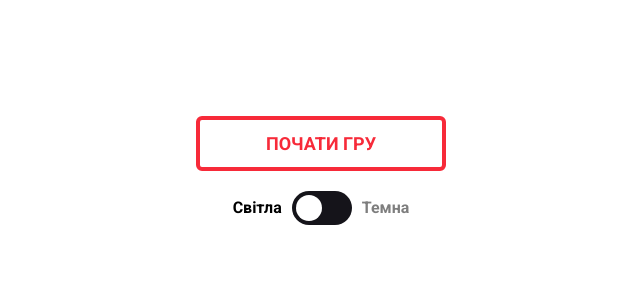
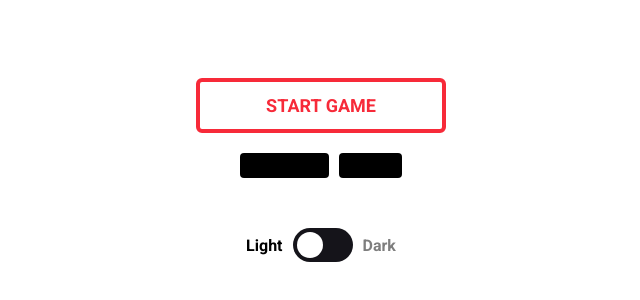
Before and after one commit to alekshel/tic-tac-toe, a Vue app: page / in a window 1280 px wide. Shown: the part 230-530 px from the top of the page, without its empty margins (319-959 px from the left). Built offline with nearby package versions, Linux system fonts and the light colour scheme.

Commit message:
Localization for Menu

```diff
--- a/package.json
+++ b/package.json
@@ -8,7 +8,8 @@
     "preview": "vite preview"
   },
   "dependencies": {
-    "vue": "^3.2.47"
+    "vue": "^3.2.47",
+    "vue-i18n": "^9.2.2"
   },
   "devDependencies": {
     "@vitejs/plugin-vue": "^4.0.0",
--- /dev/null
+++ b/src/components/Languages.vue
@@ -0,0 +1,92 @@
+<template>
+    <div class="languages">
+
+        <button
+            v-for="language, index in languages"
+            :key="index"
+            @click="setLanguage(language)"
+            :className="language.status ? 'active' : ''"
+        >{{ language.title }}</button>
+
+    </div>
+</template>
+
+<script>
+    export default {
+        data() {
+            return {
+                languages: [
+                    {
+                        title: "Українська",
+                        name: "uk",
+                        status: false
+                    },
+
+                    {
+                        title: "English",
+                        name: "en",
+                        status: false
+                    }
+                ],
+            }
+        },
+
+        methods: {
+            setStatus(name) {
+                this.languages.filter(language => {
+                    if (language.name == name) {
+                        language.status = true
+                    }
+                })
+            },
+
+            setLanguage(language) {
+                this.clear()
+
+                this.$i18n.locale = language.name
+                localStorage.setItem("language", language.name)
+
+                this.setStatus(language.name)
+            },
+
+            clear() {
+                this.languages.forEach(language => {
+                    language.status = false
+                })
+            }
+        },
+
+        mounted() {
+            this.setStatus(this.$i18n.locale)
+        }
+    }
+</script>
+
+<style scoped>
+    .languages {
+        margin-bottom: 50px;
+    }
+
+    .languages button {
+        padding: 5px 10px;
+        border: 0;
+        border-radius: 4px;
+        background: var(--text-color);
+
+        transition: all .3s ease-out;
+        cursor: pointer;
+    }
+
+    .languages button:nth-last-child(n+2) {
+        margin-right: 10px;
+    }
+
+    .languages button:hover {
+        opacity: .8;
+    }
+
+    .languages button.active {
+        color: var(--const-white);
+        background: var(--const-red);
+    }
+</style>
--- a/src/components/Menu.vue
+++ b/src/components/Menu.vue
@@ -1,19 +1,27 @@
 <template>
     <menu>
-        <button>Почати гру</button>
+        <button>{{ $t("menu.gameStart") }}</button>
+
+        <Languages/>
+
         <div>
-            <span :className="theme != 'light' ? 'opacity' : ''">Світла</span>
+            <span :className="theme != 'light' ? 'opacity' : ''">
+                {{ $t("menu.lightTheme") }}
+            </span>
             <Switcher
                 :checked="theme == 'light' ? false : true"
                 @onChange="value => changeTheme(value.checked)"
             />
-            <span :className="theme != 'dark' ? 'opacity' : ''">Темна</span>
+            <span :className="theme != 'dark' ? 'opacity' : ''">
+                {{ $t("menu.darkTheme") }}
+            </span>
         </div>
     </menu>
 </template>
 
 <script>
     import Switcher from "./Switcher.vue"
+    import Languages from "./Languages.vue"
 
     export default {
         name: "Menu",
@@ -31,8 +39,9 @@
         },
 
         components: {
-            Switcher
-        },
+            Switcher,
+            Languages
+        }
     }
 </script>
 
--- /dev/null
+++ b/src/i18n/locates/en.js
@@ -0,0 +1,10 @@
+const en = {
+    menu: {
+        gameStart: "Start game",
+
+        lightTheme: "Light",
+        darkTheme: "Dark",
+    }
+}
+
+export default en
--- /dev/null
+++ b/src/i18n/locates/uk.js
@@ -0,0 +1,10 @@
+const uk = {
+    menu: {
+        gameStart: "Почати гру",
+
+        lightTheme: "Світла",
+        darkTheme: "Темна",
+    }
+}
+
+export default uk
--- a/src/main.js
+++ b/src/main.js
@@ -1,6 +1,27 @@
 import { createApp } from 'vue'
+import { createI18n } from 'vue-i18n'
+import messages from "./i18n/index"
+
 import App from './App.vue'
-
 import './assets/main.css'
 
-createApp(App).mount('#app')
+let browserLocale = navigator.languages && navigator.languages.length
+    ? navigator.languages[0]
+    : navigator.language
+
+if (browserLocale == "ru") {
+    browserLocale = "uk"
+}
+
+let currentLocale = localStorage.getItem("language") ?? browserLocale
+
+const i18n = createI18n({
+    locale: currentLocale,
+    fallbackLocale: 'en',
+    messages
+})
+
+const app = createApp(App)
+
+app.use(i18n)
+app.mount('#app')
```
Also changed, not shown: src/i18n/index.js (added, +7 -0 lines), 1 other file (tests, documents, lock files or other folders).
